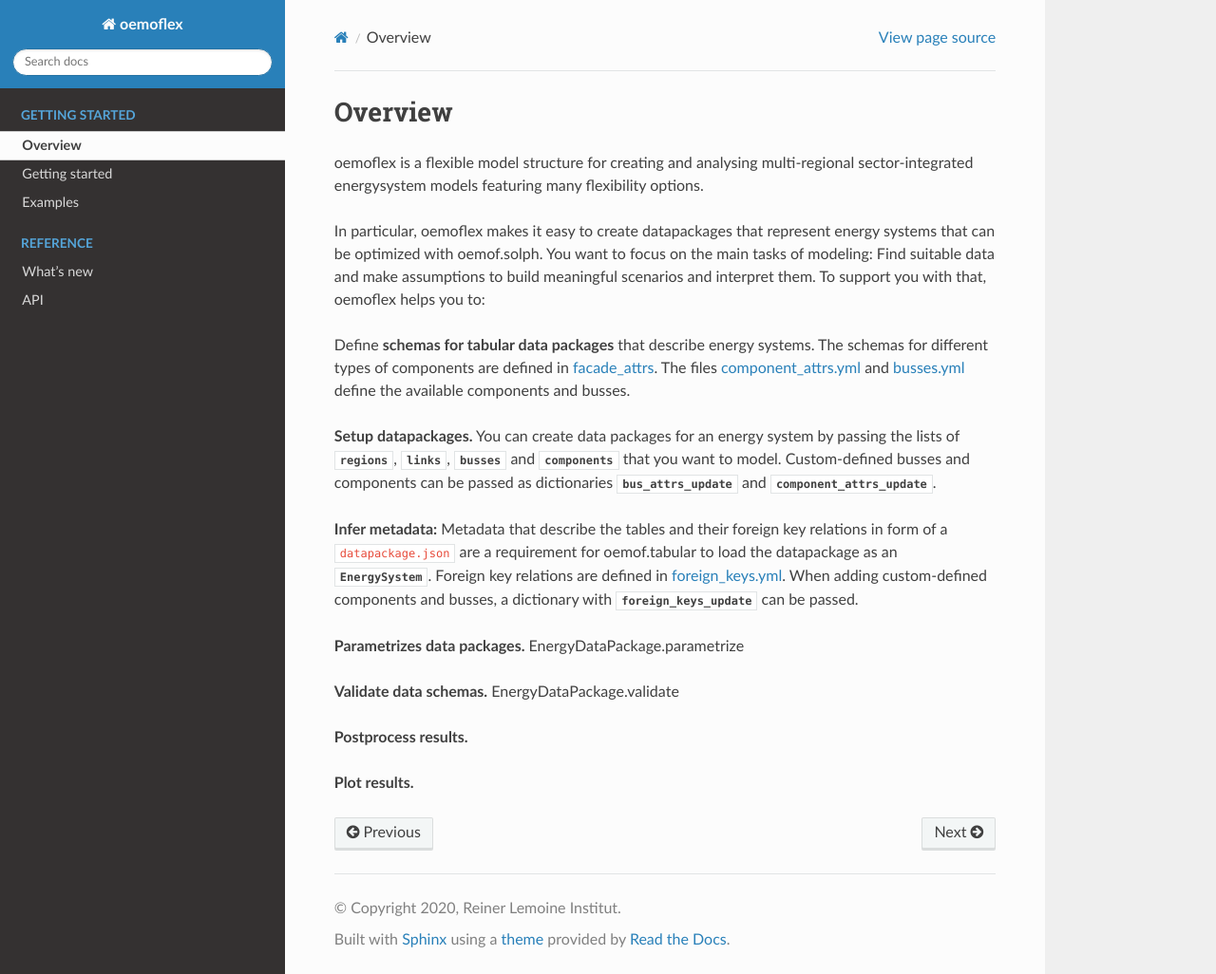
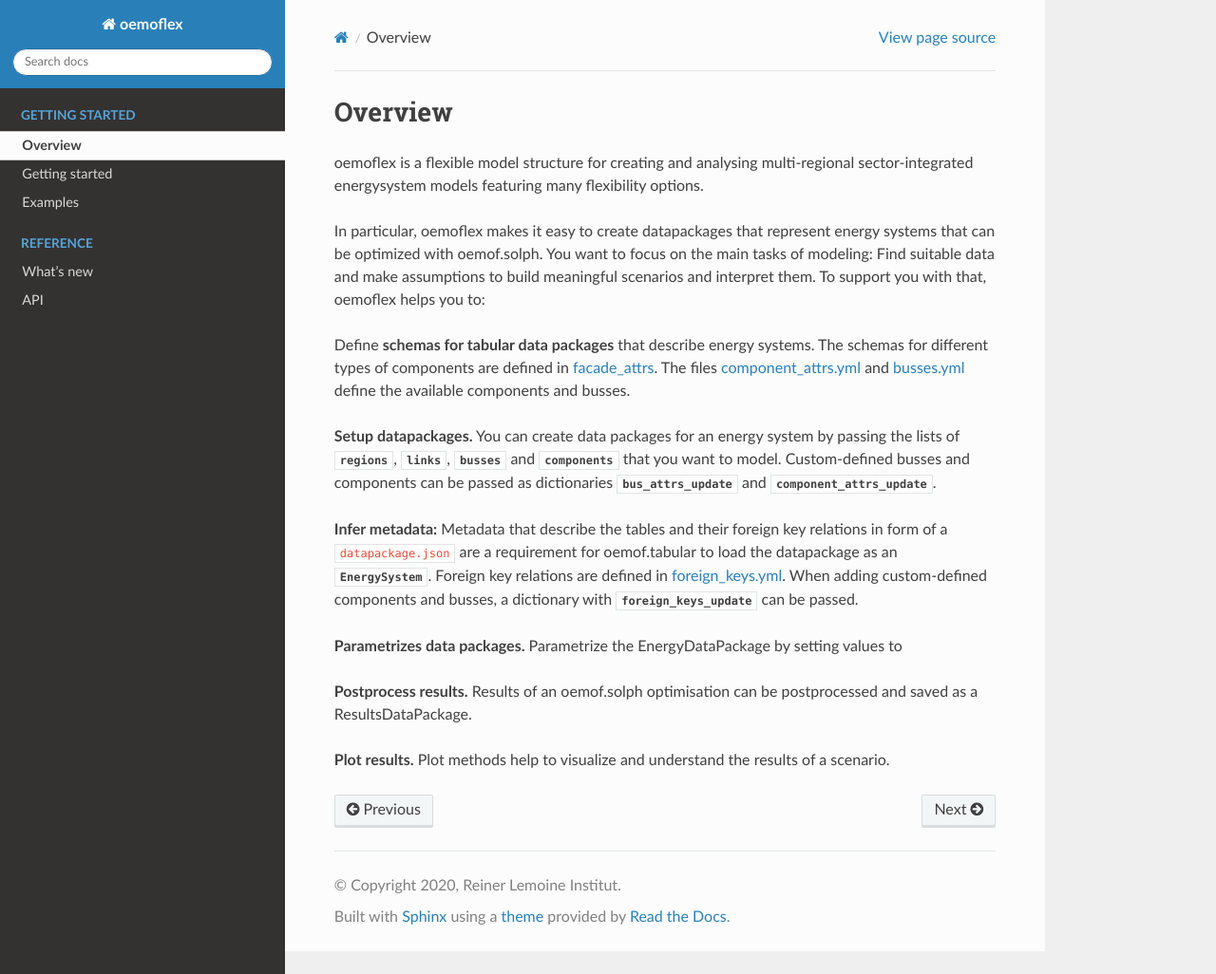
Before and after one commit to rl-institut/oemoflex, a Sphinx documentation site: the page built from docs/overview.rst, in a window 1280 px wide and 1026 px high. Shown: the whole window at 95% size. Built offline with Sphinx 7.4.7 and the Read the Docs theme 2.0.0, drawn with Linux system fonts in a browser that asks for light colours.

Commit message:
Add more text

```diff
--- a/docs/overview.rst
+++ b/docs/overview.rst
@@ -31,10 +31,13 @@ Custom-defined busses and components can be passed as dictionaries :attr:`bus_at
 When adding custom-defined components and busses, a dictionary with :attr:`foreign_keys_update`
 can be passed.
 
-**Parametrizes data packages.** EnergyDataPackage.parametrize
+**Parametrizes data packages.** Parametrize the EnergyDataPackage by setting values to
 
-**Validate data schemas.** EnergyDataPackage.validate
+.. TODO: Not implemented yet. **Validate data schemas.** EnergyDataPackage.validate
 
-**Postprocess results.**
+.. TODO: Not implemented yet. **Create variations.** of existing EnergyDataPackages.
 
-**Plot results.**
+**Postprocess results.** Results of an oemof.solph optimisation can be postprocessed and saved as
+a ResultsDataPackage.
+
+**Plot results.** Plot methods help to visualize and understand the results of a scenario.
```
